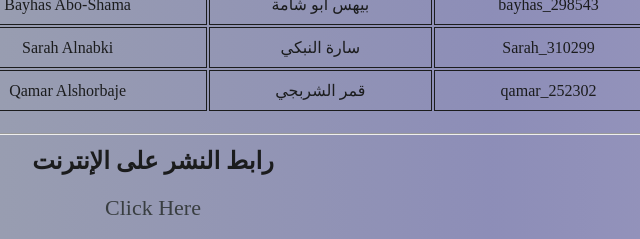
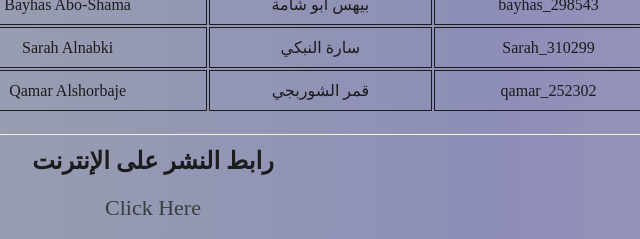
Before and after one commit to h-samer97/Solve-IWB201-F24, a plain HTML site: page index.html in a window 1280 px wide. Shown: the part 270-509 px from the top of the page, 487-1127 px from the left. Drawn offline with Linux system fonts and the light colour scheme.

Commit message:
Update index.html

```diff
--- a/index.html
+++ b/index.html
@@ -59,7 +59,7 @@
 
        <tr>
            <td>qamar_252302</td>
-           <td>قمر الشربجي</td>
+           <td>قمر الشوربجي</td>
            <td>Qamar Alshorbaje</td>
            <td>Softwares&Systems</td>
        </tr>
```
